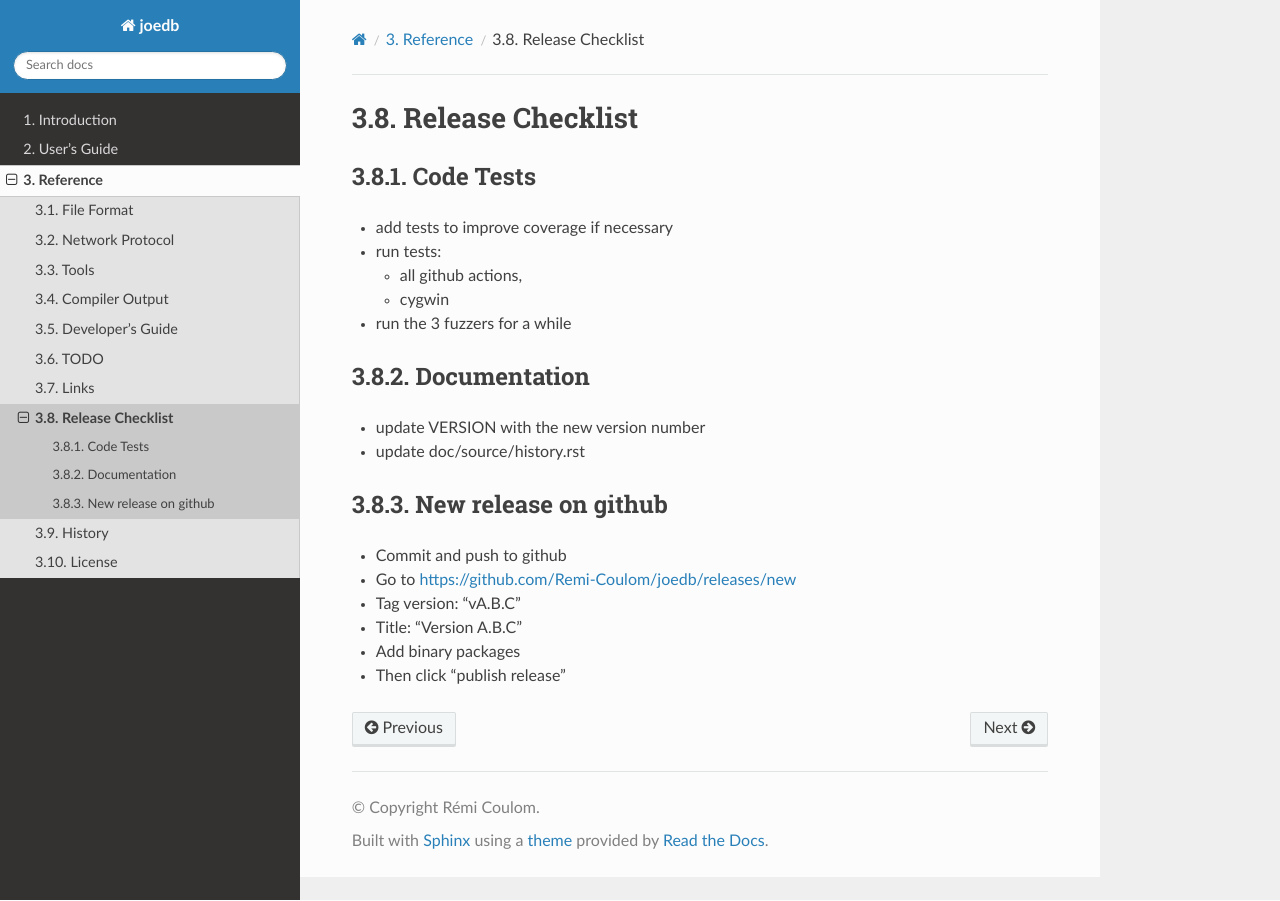
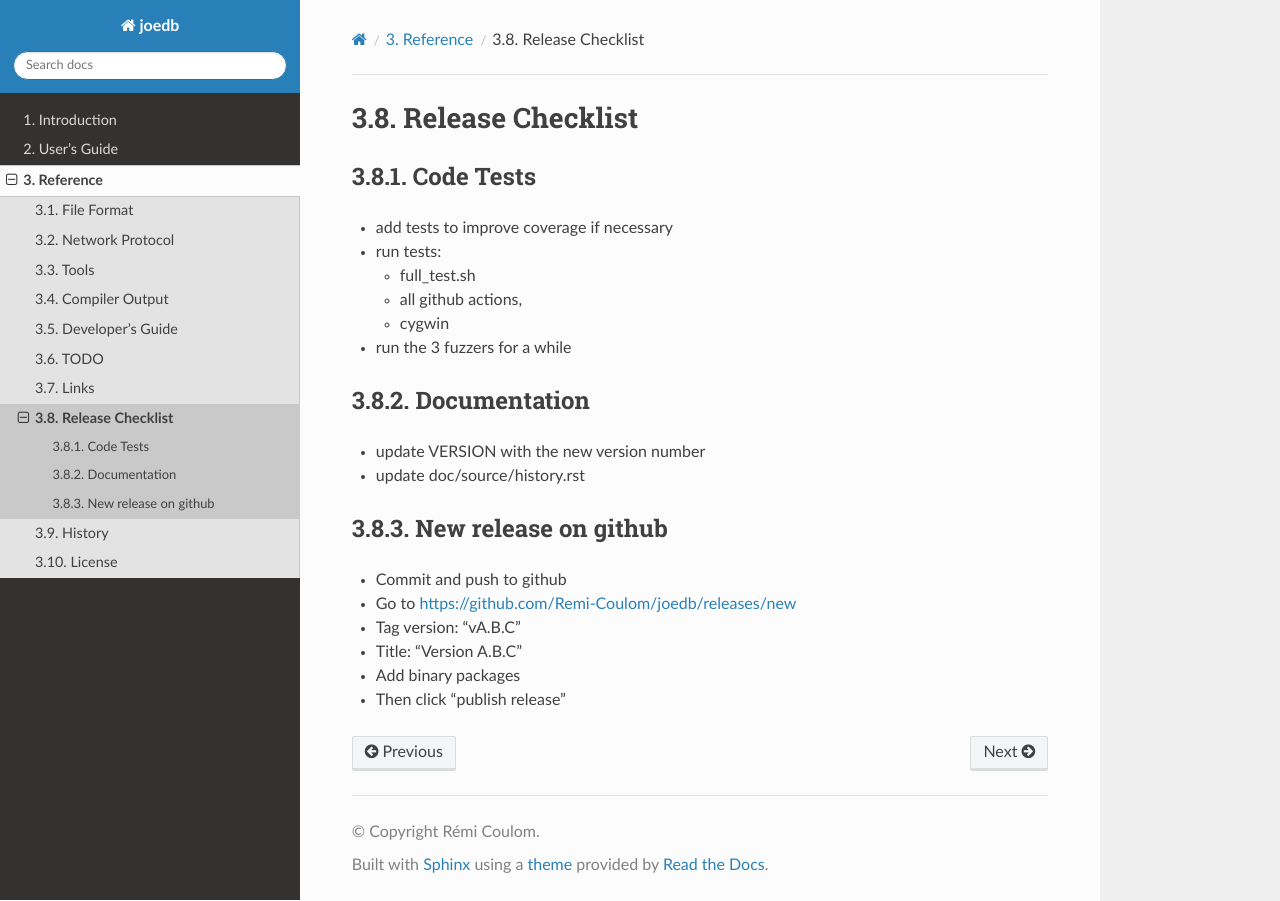
Before and after one commit to Remi-Coulom/joedb, a Sphinx documentation site: the page built from doc/source/release_checklist.rst, in a window 1280 px wide. Built offline with Sphinx 7.4.7 and the Read the Docs theme 2.0.0, drawn with Linux system fonts in a browser that asks for light colours; formulas are drawn with MathJax 3.

Commit message:
full_test works with mingw

```diff
--- a/doc/source/release_checklist.rst
+++ b/doc/source/release_checklist.rst
@@ -7,6 +7,7 @@ Code Tests
 - add tests to improve coverage if necessary
 - run tests:
 
+  - full_test.sh
   - all github actions,
   - cygwin
 
```
Also changed, not shown: 3 other files.
